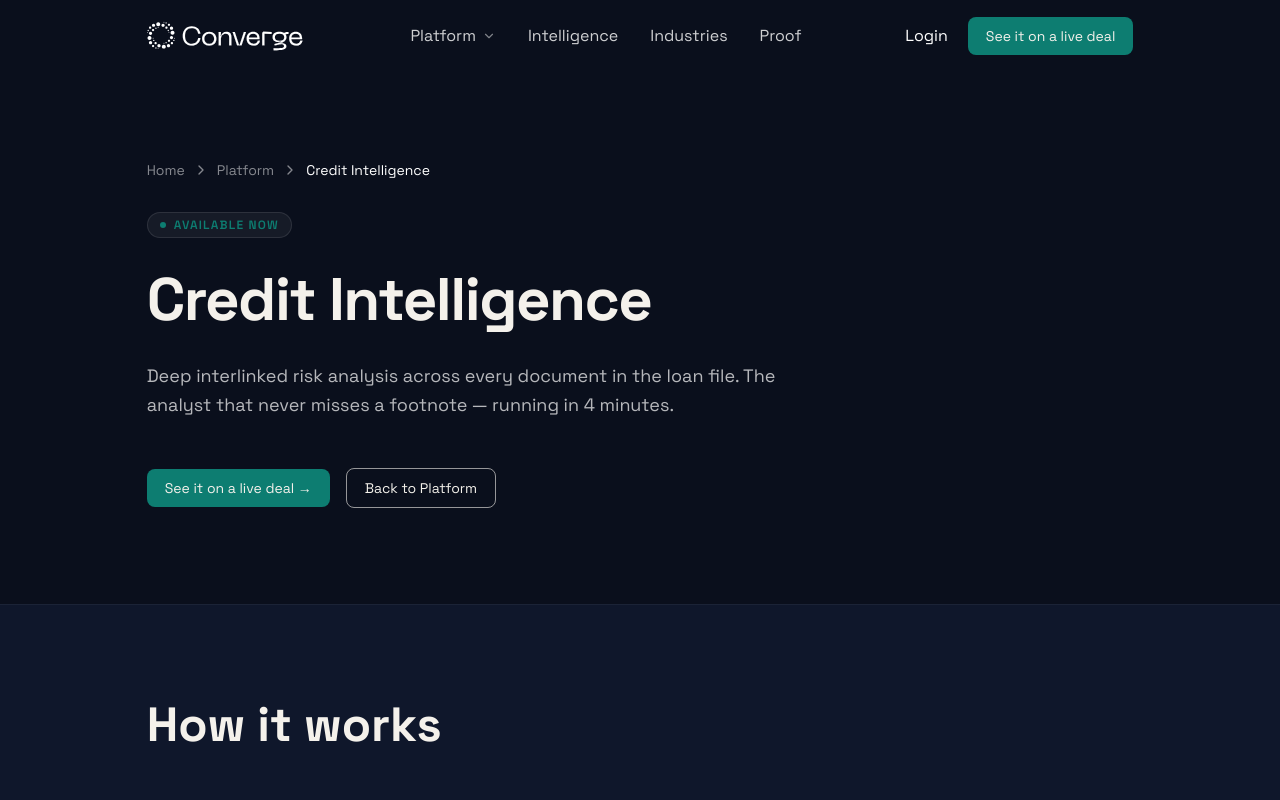
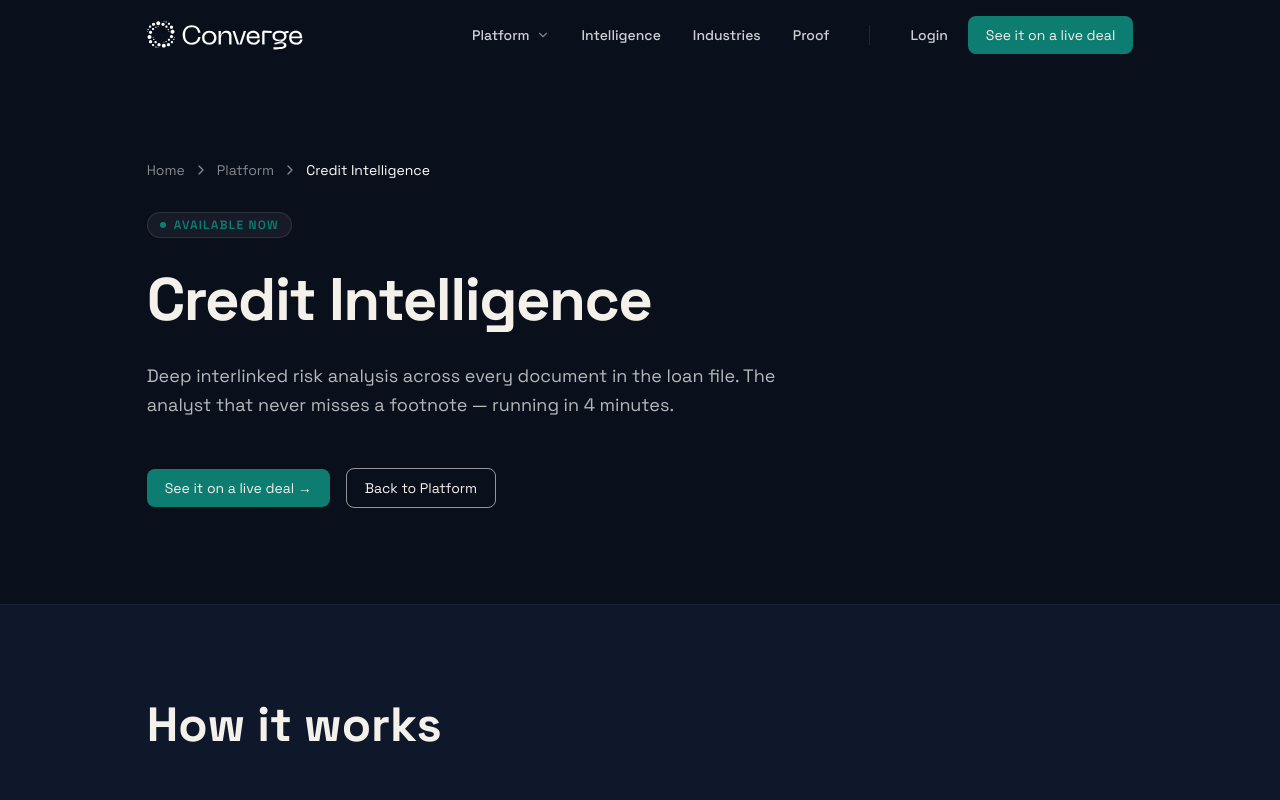
Before and after one commit to mtforstartups-hub/converge, a Next.js app: page /platform/credit-intelligence in a window 1280 px wide. Shown: the top 800 px of the page. Built offline with nearby package versions, Linux system fonts and the light colour scheme.

Commit message:
Navmenu position changed

```diff
--- a/components/Header.tsx
+++ b/components/Header.tsx
@@ -82,13 +82,14 @@ export default function Header() {
             className="w-30 md:w-40 h-auto"
           />
         </Link>
-        <nav className="hidden lg:block">
-          <ul className="flex gap-8 items-center">
+        <div className="hidden lg:flex items-center gap-8 xl:gap-10">
+          <nav>
+            <ul className="flex gap-6 xl:gap-8 items-center">
               {menuLinks.map((item, i) => (
                 <li key={i} className="relative group">
                   <Link
                     href={item.link}
-                  className="text-white/80 hover:text-white flex items-center gap-1.5 py-2"
+                    className="text-white/80 hover:text-white text-sm font-medium flex items-center gap-1.5 py-2 transition-colors"
                   >
                     {item.title}
                     {item.hasDropdown && (
@@ -101,7 +102,7 @@ export default function Header() {
 
                   {/* Dropdown for Platform */}
                   {item.title === "Platform" && (
-                  <div className="absolute top-full left-0 mt-0 w-[640px] opacity-0 invisible group-hover:opacity-100 group-hover:visible transition-all duration-300 transform origin-top translate-y-2 group-hover:translate-y-0">
+                    <div className="absolute top-full right-0 lg:-left-4 mt-0 w-[640px] opacity-0 invisible group-hover:opacity-100 group-hover:visible transition-all duration-300 transform origin-top translate-y-2 group-hover:translate-y-0">
                       <div className="bg-[#0c121e] border border-white/10 rounded-xl shadow-2xl p-6 text-left -mt-2">
                         {/* Overview Card */}
                         <Link
@@ -151,9 +152,15 @@ export default function Header() {
               ))}
             </ul>
           </nav>
-        <div className="hidden lg:flex justify-end items-center gap-5">
-          <button className="cursor-pointer">Login</button>
+
+          <div className="h-5 w-px bg-white/10 hidden lg:block"></div>
+
+          <div className="flex items-center gap-4 xl:gap-5">
+            <button className="cursor-pointer text-sm font-medium text-white/80 hover:text-white transition-colors">
+              Login
+            </button>
             <Button href="/live-deal" title="See it on a live deal" />
+          </div>
         </div>
 
         <MobileMenu links={menuLinks} platformAgents={platformAgents} />
--- a/components/platform/AgentDetailHero.tsx
+++ b/components/platform/AgentDetailHero.tsx
@@ -21,8 +21,8 @@ export default function AgentDetailHero({
           />
 
           <div className="space-y-6">
-            <div className="inline-block px-3 py-1 rounded-full bg-white/5 border border-white/10 text-xs font-semibold tracking-widest text-[#0d7d71] uppercase">
-              <span className="w-1.5 h-1.5 inline-block rounded-full bg-[#0d7d71] mr-2 mb-[1px]"></span>
+            <div className="inline-block px-3 py-1 rounded-full bg-white/5 border border-white/10 text-xs font-semibold tracking-widest text-accent uppercase">
+              <span className="w-1.5 h-1.5 inline-block rounded-full bg-accent mr-2 mb-px"></span>
               {badge}
             </div>
             <h1 className="text-4xl md:text-5xl lg:text-6xl font-bold text-font leading-tight tracking-tight">
--- a/components/platform/credit-intelligence/HowItWorksList.tsx
+++ b/components/platform/credit-intelligence/HowItWorksList.tsx
@@ -44,7 +44,7 @@ export default function HowItWorksList() {
               className="flex flex-row gap-6 sm:gap-8 relative z-10"
             >
               <div className="flex-none">
-                <div className="w-8 h-8 rounded-full border border-white/20 bg-[#0a0f1c] flex items-center justify-center text-xs font-semibold text-[#0d7d71]">
+                <div className="w-8 h-8 rounded-full border border-white/20 bg-primary flex items-center justify-center text-xs font-semibold text-accent">
                   {index + 1}
                 </div>
               </div>
```
Lines whose indentation alone changed are shown as unchanged.
